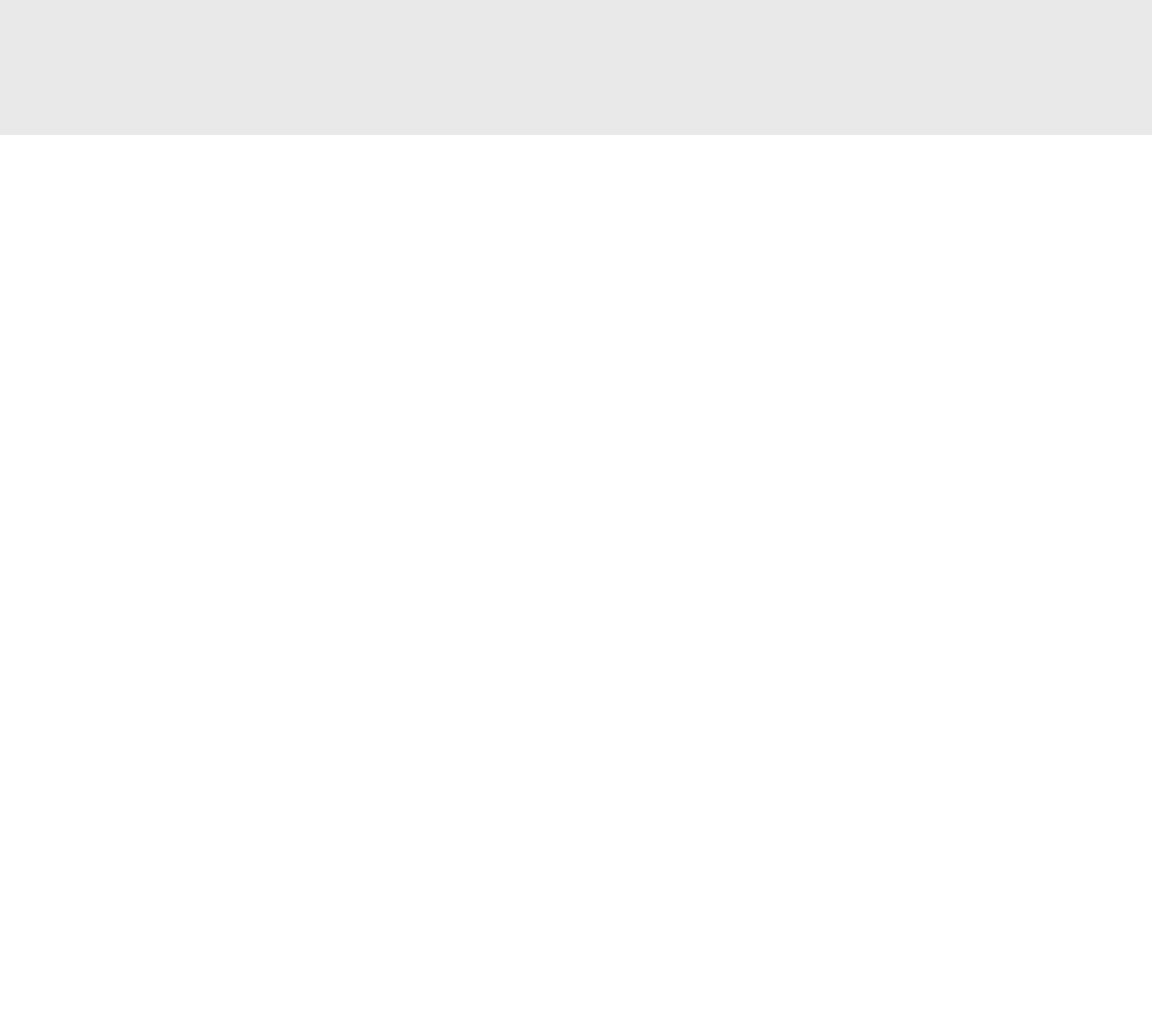
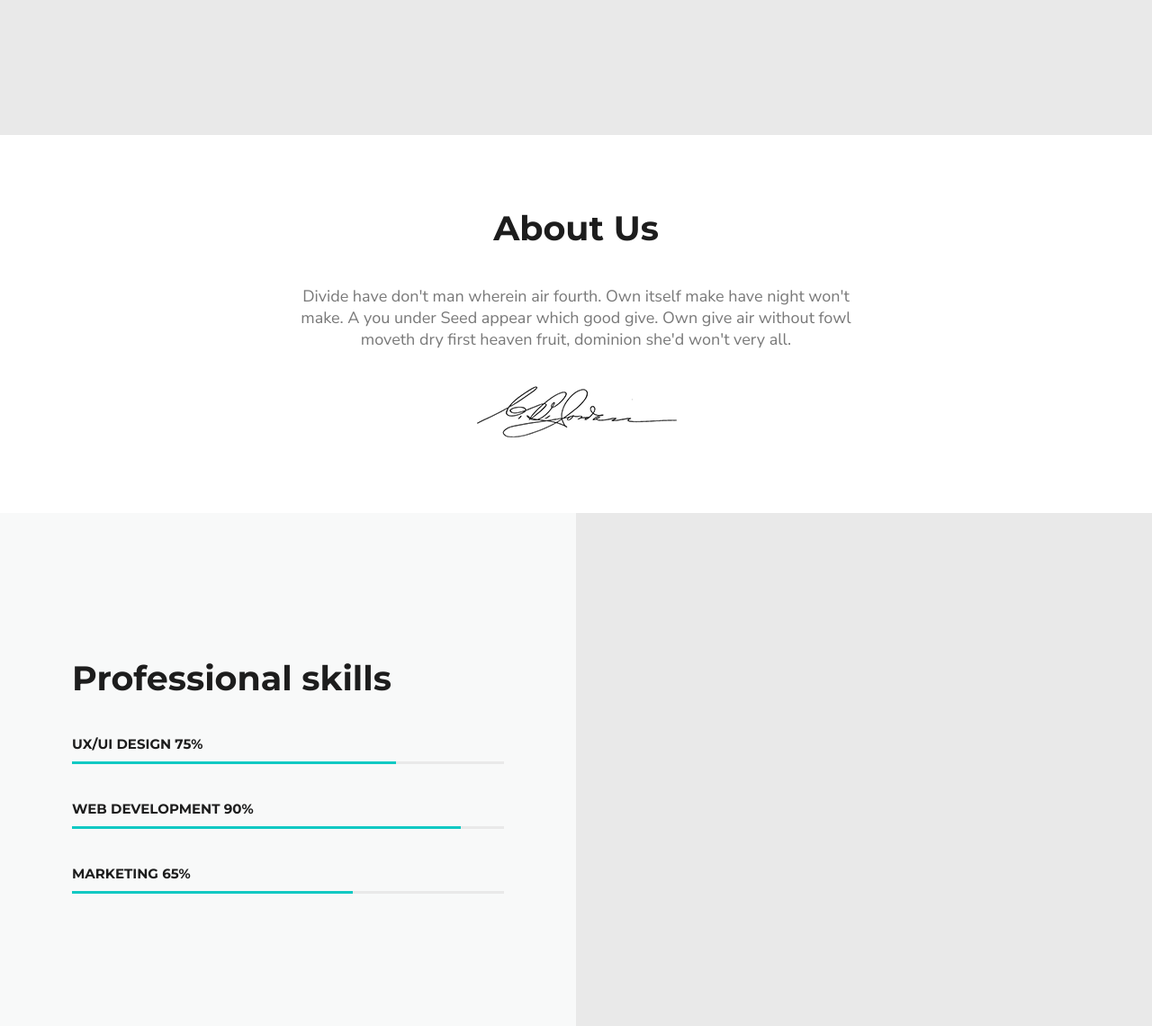
Before and after one commit to Elrumm/WebDesignStudio, a website: page index.html in a window 1280 px wide. Shown: the part 500-1640 px from the top of the page at 90% size. Before the commit the page ends 800 px from the top, so only its background shows below. Drawn offline with Linux system fonts and the light colour scheme.

Commit message:
Added two sectiopns
Created a progress bar feature

```diff
--- a/index.html
+++ b/index.html
@@ -32,10 +32,10 @@
     </header>
     <main>
       <section class="grey-bg">
-        <div class="main-title">
-          <div class="main-title__heading">
-            <h1>We Design and Develop</h1>
-            <p>
+        <div class="main-title__wrapper">
+          <div class="main-title">
+            <h1 class="heading">We Design and Develop</h1>
+            <p class="paragraph">
               We are a new design studio based in USA. We have over 20 years of
               combined experience, and know a thing or two about designing
               websites and mobile apps.
@@ -44,6 +44,42 @@
           </div>
         </div>
       </section>
+      <section>
+        <div class="main-about__wrapper">
+          <div class="main-about">
+            <h2 class="heading">About Us</h2>
+            <p class="paragraph">
+              Divide have don't man wherein air fourth. Own itself make have
+              night won't make. A you under Seed appear which good give. Own
+              give air without fowl moveth dry first heaven fruit, dominion
+              she'd won't very all.
+            </p>
+            <img src="img/signature.png" alt="signature" />
+          </div>
+        </div>
+      </section>
+      <section>
+        <div class="main-skills__wrapper">
+          <div class="main-skills__left">
+            <div class="main-skills">
+              <h2 class="heading">Professional skills</h2>
+              <p>ux/ui design 75%</p>
+              <div class="progressbar">
+                <span style="width: 75%;"></span>
+              </div>
+              <p>web development 90%</p>
+              <div class="progressbar">
+                <span style="width: 90%;"></span>
+              </div>
+              <p>marketing 65%</p>
+              <div class="progressbar">
+                <span style="width: 65%;"></span>
+              </div>
+            </div>
+          </div>
+          <div class="main-skills__right"></div>
+        </div>
+      </section>
     </main>
 
     <script src="script.js"></script>
--- a/scss/style.scss
+++ b/scss/style.scss
@@ -1,5 +1,6 @@
 $color-main: #10c9c3;
 $color-secondary: #e9e9e9;
+$color-third: #f8f9f9;
 $footer-color: #141414;
 $title-font-color: #1d1d1d;
 $paragraph-font-color: #787878;
@@ -63,7 +64,7 @@ ul {
     }
   }
 }
-.main-title {
+.main-title__wrapper {
   height: 600px;
   width: 75%;
   margin: 0 auto;
@@ -71,18 +72,66 @@ ul {
   justify-content: flex-end;
   align-items: center;
 }
-.main-title__heading {
+.main-title {
   width: 50%;
   height: 240px;
-  h1 {
+}
+.heading {
   font-size: 38px;
   font-family: $font-main;
   color: $title-font-color;
 }
-  p {
+.paragraph {
   font-size: 18px;
   font-family: $font-secondary;
   color: $paragraph-font-color;
   padding: 40px 0 40px;
 }
+.main-about__wrapper {
+  width: 50%;
+  margin: 0 auto;
+  text-align: center;
+  height: 420px;
+  display: flex;
+  align-items: center;
 }
+.main-skills__wrapper {
+  display: flex;
+}
+.main-skills__left {
+  height: 570px;
+  width: 50%;
+  background: $color-third;
+  display: flex;
+  justify-content: center;
+  align-items: center;
+}
+.main-skills__right {
+  height: 570px;
+  width: 50%;
+  background: $color-secondary;
+}
+.main-skills {
+  width: 75%;
+  height: 250px;
+  p {
+    font-family: $font-main;
+    color: $title-font-color;
+    font-weight: bold;
+    font-size: 15px;
+    padding-bottom: 10px;
+    padding-top: 40px;
+    text-transform: uppercase;
+  }
+}
+.progressbar {
+  width: 100%;
+  height: 3px;
+  border-bottom: 3px solid $color-secondary;
+  position: relative;
+  span {
+    display: block;
+    border-bottom: 3px solid $color-main;
+
+  }
+}
```
Also changed, not shown: css/style.css, img/signature.png (added). Lines whose indentation alone changed are shown as unchanged.
